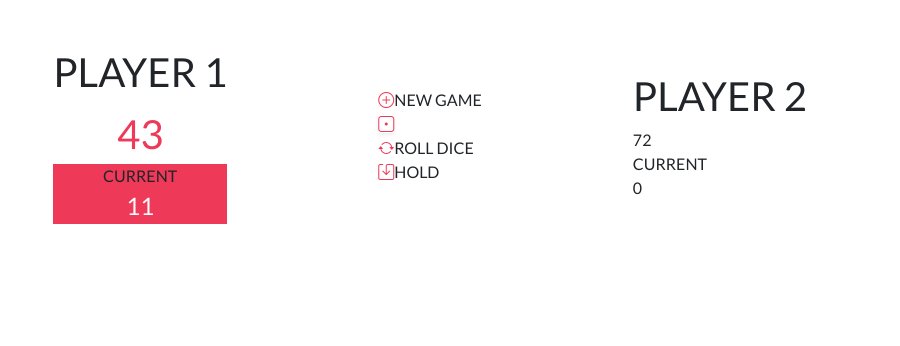
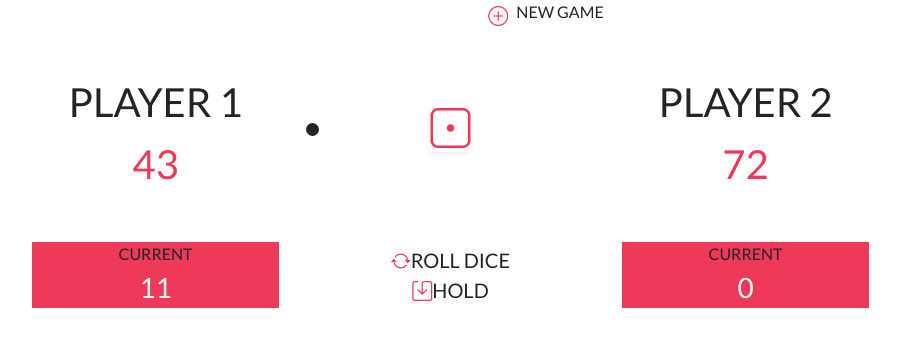
Before and after one commit to PriscillaRenault/DiceGame, a website: page index.html in a window 1280 px wide. Shown: the whole page, without its empty margins (98-998 px from the left). Drawn offline with nearby package versions, Linux system fonts and the light colour scheme.

Commit message:
diceValue

```diff
--- a/assets/css/style.css
+++ b/assets/css/style.css
@@ -1,3 +1,6 @@
 .hidden {
   display: none;
 }
+.show {
+  display: flex;
+}
--- a/index.html
+++ b/index.html
@@ -19,59 +19,80 @@
       href="https://fonts.googleapis.com/css2?family=Lato:wght@400;900&display=swap"
       rel="stylesheet"
     />
+    <title>Dice Game</title>
   </head>
   <body>
-    <div>
+    <div class="container">
+      <div class="row">
+        <div
+          class="col d-flex justify-content-center align-self-center"
+          id="js-newGame"
+        >
+          <i class="bi bi-plus-circle text-primary fs-5 px-2"></i> NEW GAME
+        </div>
+      </div>
+
       <div
-        class="d-flex justify-content-evenly align-items-center w-75 m-5 column-gap-5"
+        class="row d-flex justify-content-evenly align-items-center w-75 m-5 column-gap-5"
       >
-        <div>
-          <h1>PLAYER 1</h1>
-          <div id="js-global1" class="text-center text-primary fs-1">43</div>
-          <div class="bg-primary text-center">
-            CURRENT
-            <div id="js-round1" class="text-light fs-4">11</div>
+        <div class="col">
+          <h1 class="text-center">PLAYER 1</h1>
+          <div data-global="js-global" class="text-center text-primary fs-1">
+            43
           </div>
         </div>
-        <div>
-          <div id="js-newGame">
-            <i class="bi bi-plus-circle text-primary"></i>NEW GAME
+
+        <ul class="col text-center fs-1 js-dice">
+          <li value="1">
+            <i class="bi bi-dice-1 text-primary shadow-sm"></i>
+          </li>
+          <li value="2" class="hidden">
+            <i class="bi bi-dice-2 text-primary shadow-sm"></i>
+          </li>
+          <li value="3" class="hidden">
+            <i class="bi bi-dice-3 text-primary shadow-sm"></i>
+          </li>
+          <li value="4" class="hidden">
+            <i class="bi bi-dice-4 text-primary shadow-sm"></i>
+          </li>
+          <li value="5" class="hidden">
+            <i class="bi bi-dice-5 text-primary shadow-sm"></i>
+          </li>
+          <li value="6" class="hidden">
+            <i class="bi bi-dice-6 text-primary shadow-sm"></i>
+          </li>
+        </ul>
+
+        <div class="col">
+          <h1 class="text-center">PLAYER 2</h1>
+          <div data-global="js-global" class="text-center text-primary fs-1">
+            72
           </div>
-          <div id="js-dice">
-            <div id="1">
-              <i class="bi bi-dice-1 text-primary shadow-sm"></i>
-            </div>
-            <div id="2" class="hidden">
-              <i class="bi bi-dice-2 text-primary shadow-sm"></i>
-            </div>
-            <div id="3" class="hidden">
-              <i class="bi bi-dice-3 text-primary shadow-sm"></i>
-            </div>
-            <div id="4" class="hidden">
-              <i class="bi bi-dice-4 text-primary shadow-sm"></i>
-            </div>
-            <div id="5" class="hidden">
-              <i class="bi bi-dice-5 text-primary shadow-sm"></i>
-            </div>
-            <div id="6" class="hidden">
-              <i class="bi bi-dice-6 text-primary shadow-sm"></i>
-            </div>
-          </div>
+        </div>
+      </div>
+
+      <div
+        class="row d-flex justify-content-evenly align-items-center w-75 m-5 column-gap-5"
+      >
+        <div class="col bg-primary text-center">
+          CURRENT
+          <div data-current="js-current" class="text-light fs-3">11</div>
+        </div>
+
+        <div class="col text-center fs-5">
           <div id="js-roll">
             <i class="bi bi-arrow-repeat text-primary"></i>ROLL DICE
           </div>
           <div id="js-hold"><i class="bi bi-save text-primary"></i>HOLD</div>
         </div>
-        <div>
-          <h1>PLAYER 2</h1>
-          <div id="js-global2">72</div>
-          <div>
-            CURRENT
-            <div id="js-round2">0</div>
-          </div>
+
+        <div class="col bg-primary text-center">
+          CURRENT
+          <div data-current="js-current" class="text-light fs-3">0</div>
         </div>
       </div>
     </div>
+
     <script src="script.js"></script>
   </body>
 </html>
--- a/script.js
+++ b/script.js
@@ -0,0 +1,13 @@
+/*
+1
+2 créer une nombre aléatoire entre 1 et 6 etl'affcher le nombre aléatoire sur le dé
+3 ajouter ce nombre aléatoire au current
+4 si 1 remettre le total aléatoire à 0 et passez au second joueur
+5 si hold ajouter le current au global et passez au second joueur
+*/
+
+dice = document.getElementsByClassName('js-dice')
+
+function diceValue() {
+  return Math.floor(Math.random() * (7 - 1) + 1)
+}
```
